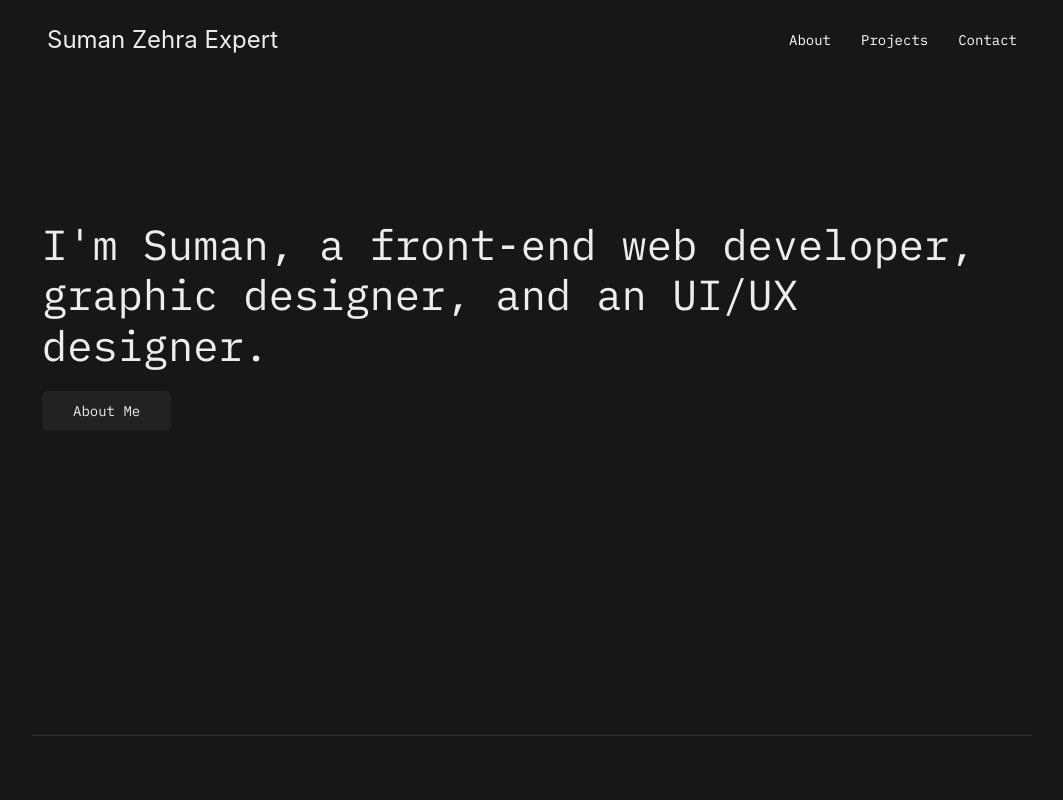
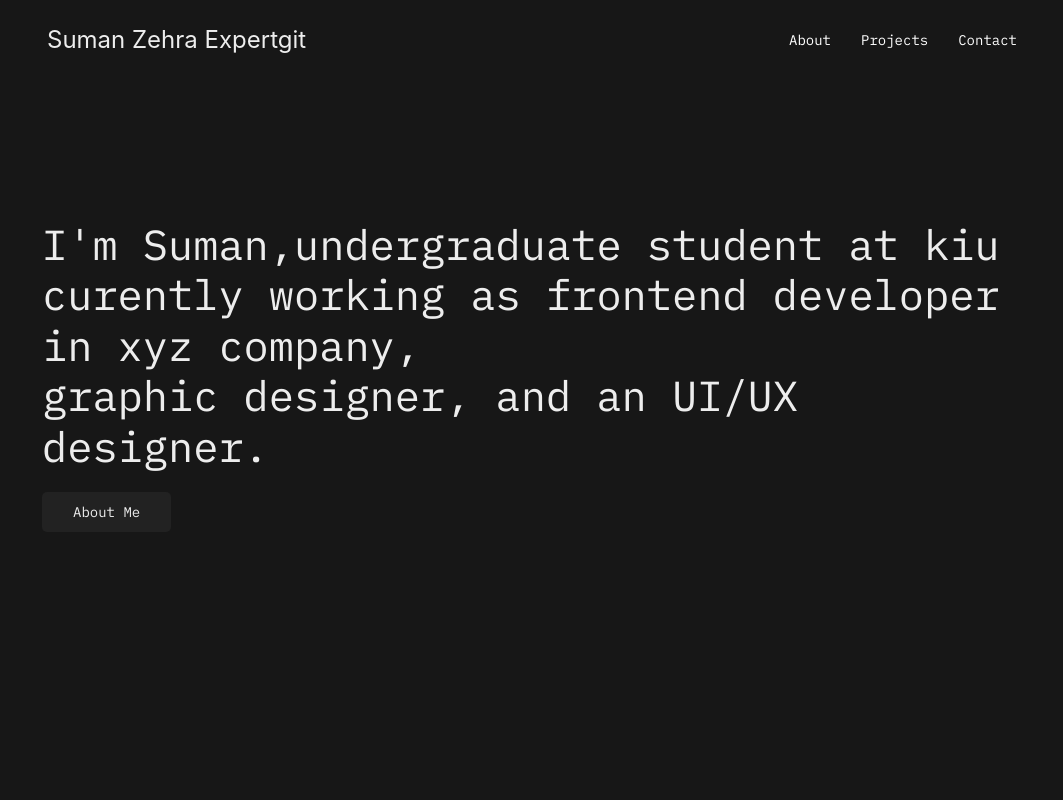
Before and after one commit to sumanzehra/FinalProject, a plain HTML site: page index.html in a window 1280 px wide. Shown: the top 800 px of the page, without its empty margins (108-1171 px from the left). Drawn offline with Linux system fonts and the light colour scheme.

Commit message:
paragrapg changed

```diff
--- a/index.html
+++ b/index.html
@@ -16,7 +16,7 @@
     <nav class="uk-navbar-container uk-margin-small-left uk-margin-small-right uk-visible@m uk-margin-xlarge-left uk-margin-xlarge-right" uk-navbar uk-sticky="sel-target: .uk-navbar-container; cls-active: uk-navbar-sticky">
 
     <div class="uk-navbar-left">
-        <a href="" class="uk-navbar-item uk-logo uk-light">Suman Zehra Expert</a>
+        <a href="" class="uk-navbar-item uk-logo uk-light">Suman Zehra Expertgit</a>
     </div>
     <div class="uk-navbar-right">
 
@@ -67,7 +67,7 @@
 <!-- Navigation Bar Mobile Ends -->
 <!-- Home -->
 <section class="uk-margin-small-left uk-margin-small-right uk-margin-xlarge-top uk-margin-xlarge-bottom">
-    <h1 class="uk-margin-xlarge-left uk-light uk-text-left uk-margin-xlarge-right">I'm Suman, a front-end web developer, <br>graphic designer, and an UI/UX designer.</h1>
+    <h1 class="uk-margin-xlarge-left uk-light uk-text-left uk-margin-xlarge-right">I'm Suman,undergraduate  student at kiu curently working as frontend developer in xyz company, <br>graphic designer, and an UI/UX designer.</h1>
     <a href="#about" class="uk-margin-xlarge-left uk-text-capitalize uk-button uk-button-secondary" uk-scroll>About Me</a>
 
 
```
